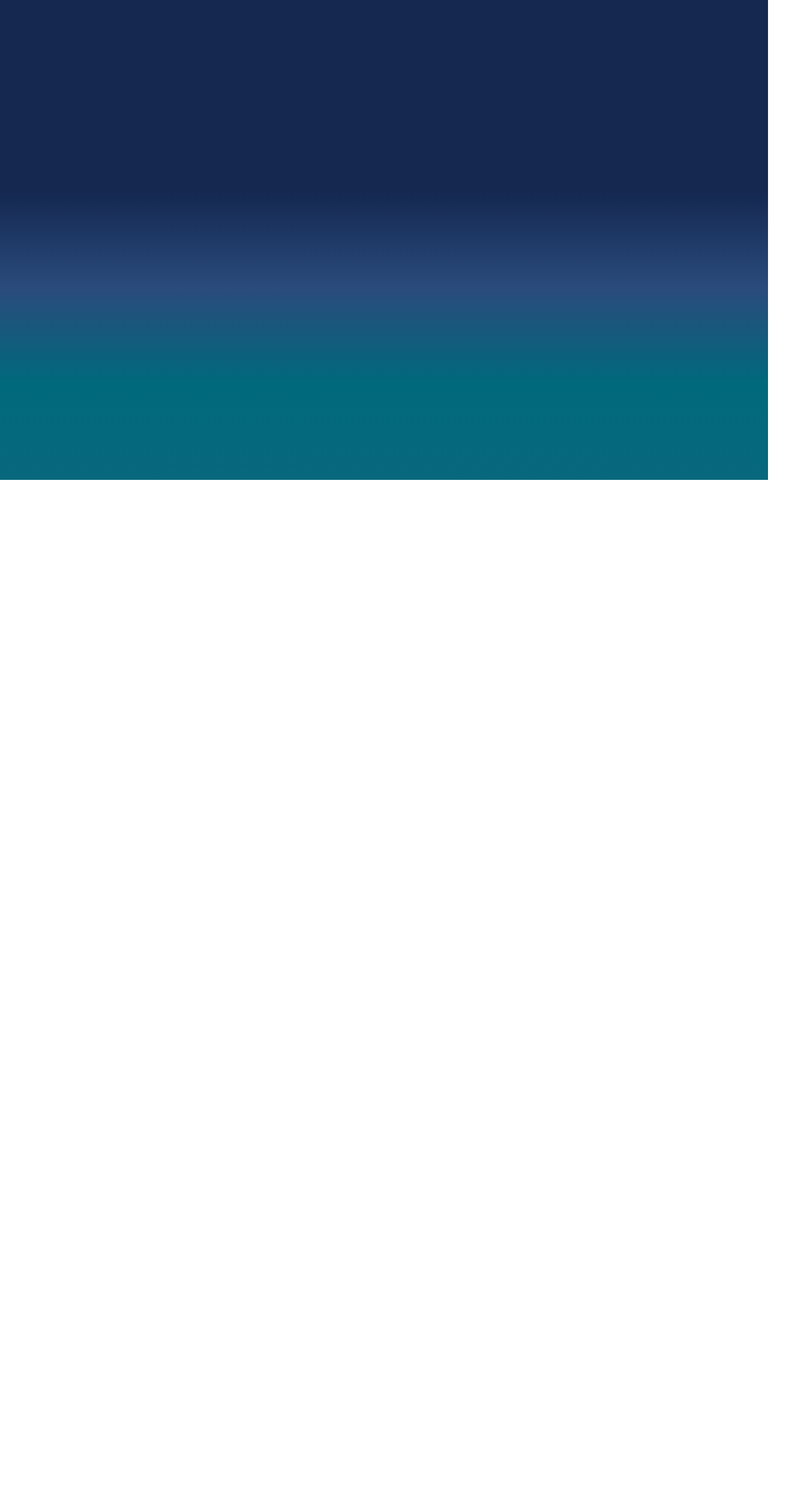
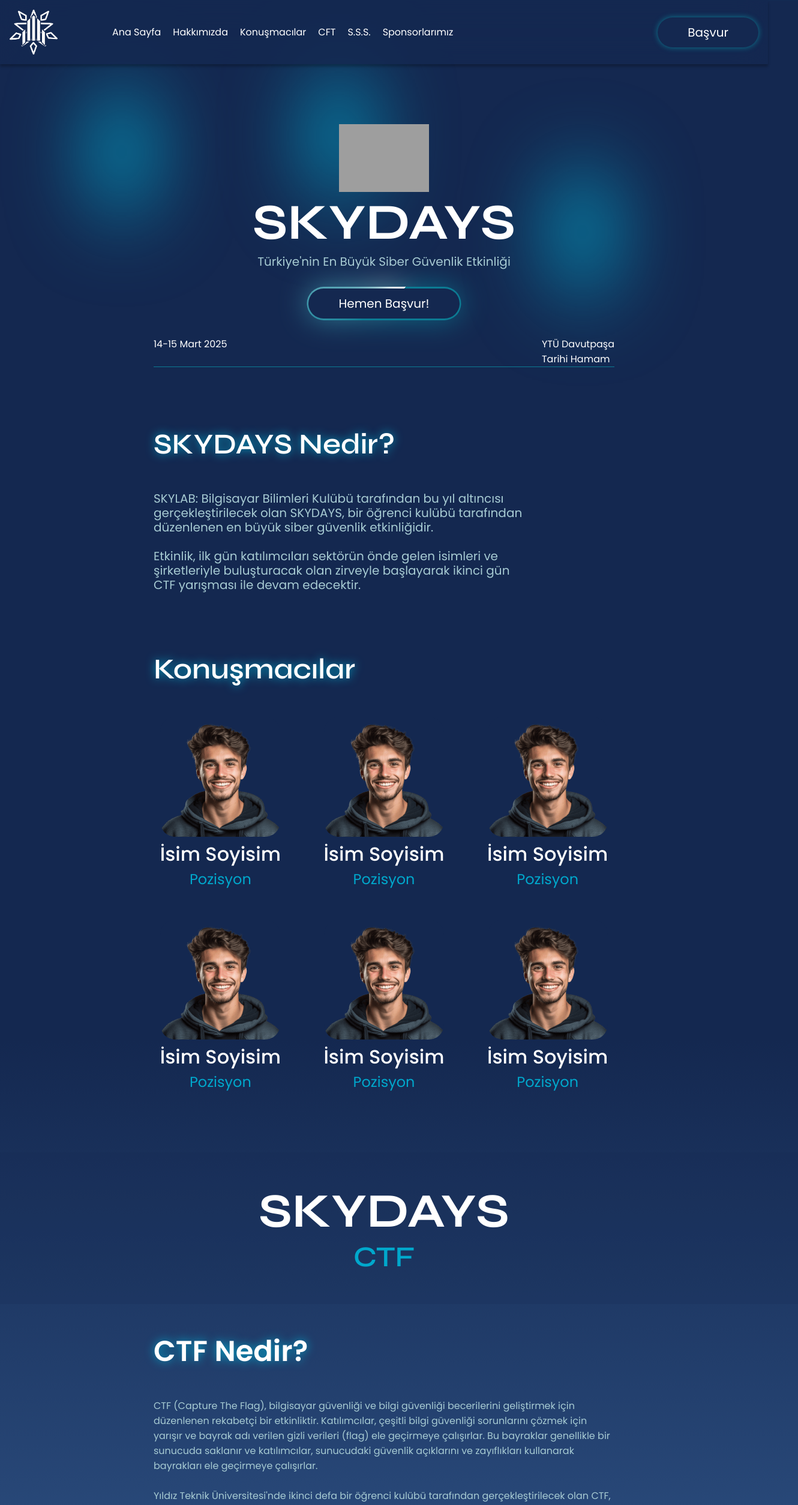
Before and after one commit to skylab-kulubu/skydays-2025, a React (Vite) app: page / in a window 1280 px wide. Shown: the top 2509 px of the page at 60% size, 1330 px wide, since content can reach past the window. Before the commit the page ends 800 px from the top, so only its background shows below. Built offline with nearby package versions, Linux system fonts and the light colour scheme; grey boxes are pictures that could not be loaded; a web font is replaced by a local one.

Commit message:
[FEAT-10] Add page elements to App.jsx

```diff
--- a/src/App.jsx
+++ b/src/App.jsx
@@ -1,7 +1,28 @@
 import "./App.css";
+import Header from "./components/Header";
+import Welcome from "./components/Welcome";
+import About from "./components/About";
+import Speakers from "./components/Speakers";
+import Skydaysctf from "./components/Skydaysctf";
+import Questions from "./components/Questions";
+import Sponsors from "./components/Sponsors";
+import Footer from "./components/Footer";
 
 function App() {
-  return <></>;
+  return (
+    <>
+      <Header />
+      <main>
+        <Welcome />
+        <About />
+        <Speakers />
+        <Skydaysctf />
+        <Questions />
+        <Sponsors />
+      </main>
+      <Footer />
+    </>
+  );
 }
 
 export default App;
```
